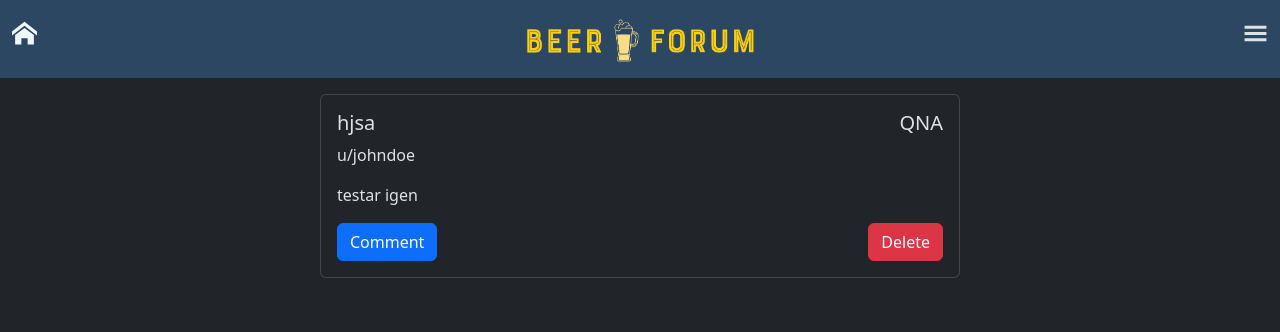
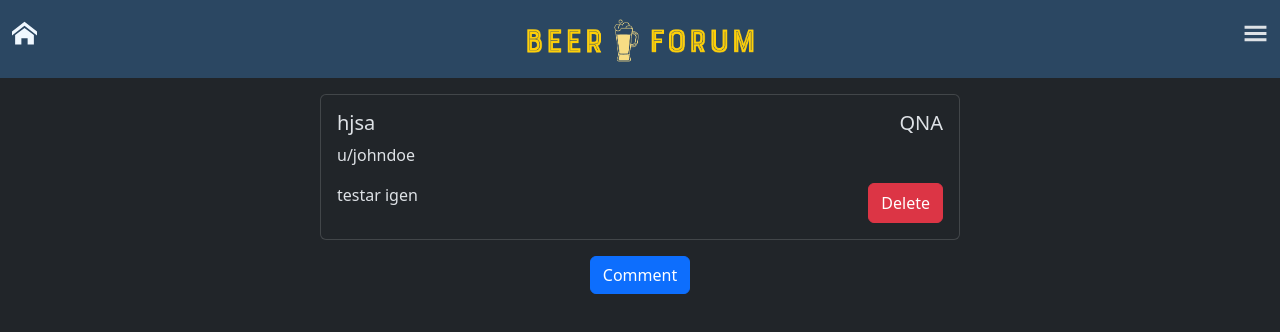
Before and after one commit to fridaew/typescript-online-forum, a React (Create React App) app in the folder webshop-typescript/: page /thread/10 in a window 1280 px wide. Shown: the top 332 px of the page. Built offline with nearby package versions, Linux system fonts and the light colour scheme; data requests are answered from the project's data file.

Commit message:
comments

```diff
--- a/webshop-typescript/db.json
+++ b/webshop-typescript/db.json
@@ -83,37 +83,17 @@
   ],
   "comments": [
     {
-      "id": 1,
-      "body": "some comment",
-      "postId": 1
-    },
-    {
-      "title": "",
-      "description": "",
+      "description": "FUNKA",
+      "number": "3",
       "id": 2
     },
     {
-      "title": "",
-      "description": "",
+      "thread": "3",
+      "description": "Comment",
+      "creator": {
+        "userName": "Alex"
+      },
       "id": 3
-    },
-    {
-      "title": "",
-      "description": "",
-      "id": 4
-    },
-    [],
-    {
-      "description": "Hejsan detta är ett test",
-      "id": 6
-    },
-    {
-      "description": "halloj",
-      "id": 7
-    },
-    {
-      "description": "hfhfhhf",
-      "id": 8
     }
   ]
 }
--- a/webshop-typescript/src/components/ThreadCommentsView.tsx
+++ b/webshop-typescript/src/components/ThreadCommentsView.tsx
@@ -1,8 +1,11 @@
 import React, { useState, ChangeEvent } from 'react';
+import { useParams } from 'react-router-dom';
 
 function ThreadCommentsView() {
   const [comment, setComment] = useState('');
   const [comments, setComments] = useState<string[]>([]);
+
+  const { id } = useParams()
 
   const handleCommentChange = (e: ChangeEvent<HTMLTextAreaElement>) => {
     setComment(e.target.value);
@@ -15,8 +18,19 @@ function ThreadCommentsView() {
         headers: {
           'Content-Type': 'application/json',
         },
-        body: JSON.stringify({ description: comment }), // Assuming your JSON server expects 'description' for comments
+        body: JSON.stringify({
+          thread: id,
+          description: comment,
+          creator: {
+            userName: ''
+          }
+        }), // Assuming your JSON server expects 'description' for comments
       });
+
+      // id: number;
+      // thread: number;
+      // content: string;
+      // creator: User
 
       if (response.ok) {
         console.log('Comment added successfully');
@@ -35,10 +49,10 @@ function ThreadCommentsView() {
   };
 
   return (
-    <div>
+    <>
       <button
         type="button"
-        className="btn btn-primary"
+        className="btn btn-primary btn-comment"
         data-bs-toggle="modal"
         data-bs-target="#exampleModal"
         data-bs-whatever="@mdo"
@@ -94,21 +108,19 @@ function ThreadCommentsView() {
         </div>
       </div>
 
-      {comments.length > 0 && (
-        <div className="card w-50 mb-3">
-          <div className="card-body">
-            <div className="d-flex justify-content-between">
-              <h5>Comments</h5>
+      {/* <div className="card w-50-mb-3"></div> */}
+      {comments.length > 0 &&
+        comments.map((commentText, index) => (
+          <div className="card w-50 mb-3" key={index}>
+            <div className="card-body">
+              <div className="d-flex justify-content-between">
+                <h5>Comment</h5>
+              </div>
+              <div className="card-text border-bottom border-light my-3">{commentText}</div>
             </div>
-            {comments.map((commentText, index) => (
-              <div className="card-text border-bottom border-light my-3" key={index}>
-                {commentText}
-              </div>
-            ))}
           </div>
-        </div>
-      )}
-    </div>
+        ))}
+    </>
   );
 }
 
--- a/webshop-typescript/src/components/ThreadDetailsView.tsx
+++ b/webshop-typescript/src/components/ThreadDetailsView.tsx
@@ -30,6 +30,8 @@ const ThreadDetailsView: React.FC<ThreadDetailsProps> = () => {
     fetchData();
   }, [id]);
 
+
+
   return (
     <div className="thread-wrapper d-flex justify-content-center align-items-center flex-column my-3">
       {threadData && (
@@ -40,14 +42,14 @@ const ThreadDetailsView: React.FC<ThreadDetailsProps> = () => {
               <h5 className='card-title'>{threadData.category}</h5>
             </div>
             <p className='card-text'>u/{threadData.creator.userName}</p>
+            <div className="d-flex justify-content-between">
             <p className="card-text">{threadData.description}</p>
-            <div className="d-flex justify-content-between">
-              <ThreadCommentsView />
               <button className="btn btn-danger" type="button">Delete</button>
             </div>
           </div>
         </div>
       )}
+      <ThreadCommentsView />
     </div>
   );
 };
--- a/webshop-typescript/src/styles/main.css
+++ b/webshop-typescript/src/styles/main.css
@@ -20,3 +20,7 @@ img {
 .primary:hover {
   background-color: hsl(209, 39%, 23%);
 }
+
+.btn-comment {
+  margin-bottom: 1rem;
+}
```
